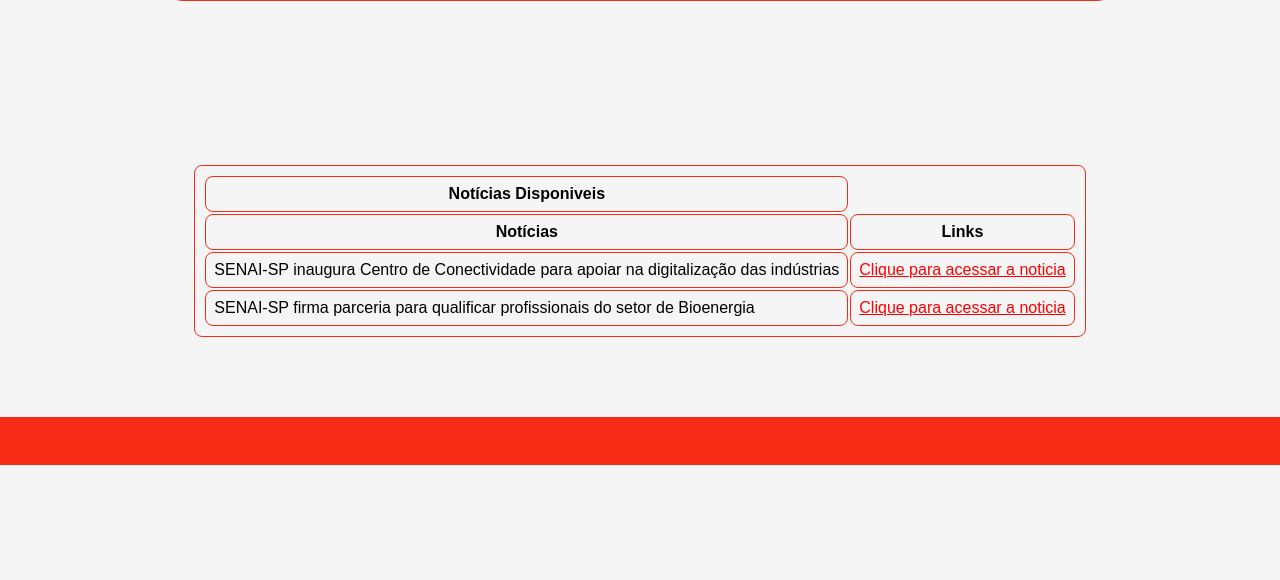
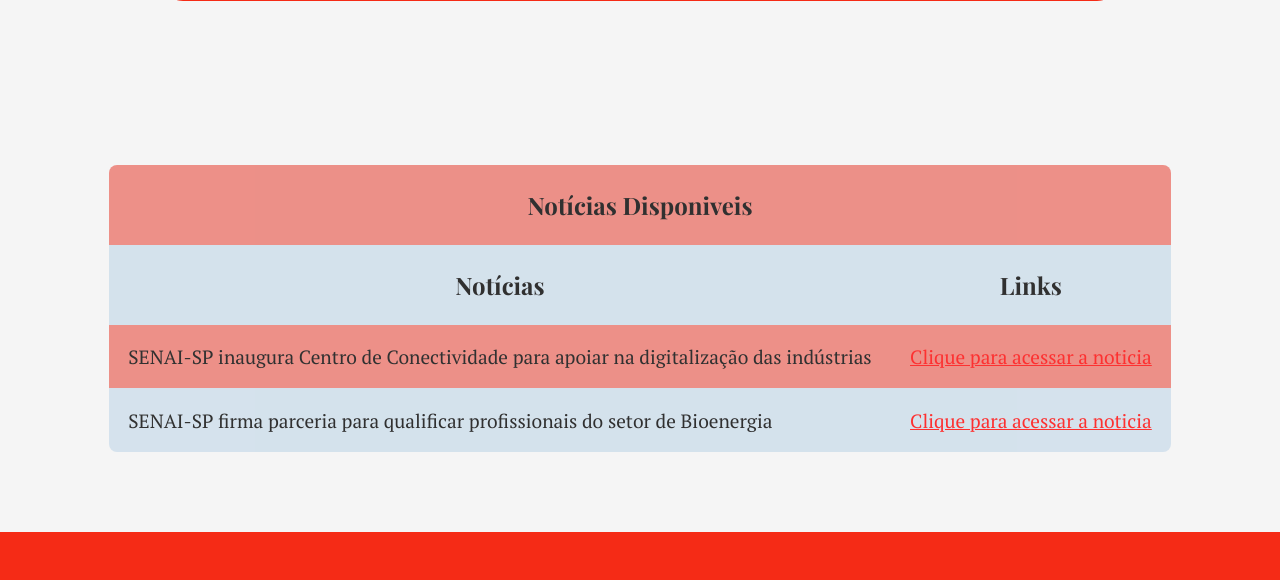
Before and after one commit to LuanSudario/DS-WEB, a PHP site: page /portal.html in a window 1280 px wide; the page is wider, and only the part inside the window is pictured. Shown: the part 1409-1989 px from the top of that part. Before the commit the page ends 1874 px from the top of that part, so only its background shows below. Run offline with PHP 8.4, Linux system fonts and the light colour scheme.

Commit message:
finalizando o portal

```diff
--- a/CSS/Atividade Portal/portal.css
+++ b/CSS/Atividade Portal/portal.css
@@ -82,12 +82,35 @@
         border: 0em;
 
     }
+table{
+        border-collapse: collapse;
+        border-radius: 0.5em;
+        overflow: hidden;
 
-    table, td, th{
-        border: #F52B16 solid 0.1em;
-        border-collapse: separate;
-        padding: 0.5em;
-        border-radius: 0.5em;
+
+
+    }
+
+    td, th{
+        padding: 1em;
+    }
+    th{font-family: 'Playfair Display', serif;
+    font-size: 1.5em;}
+    td{font-family: 'PT Serif', serif;
+    font-size: 1.2em;}
+
+    tr:nth-child(odd) {
+        background-color: #EB776D;
+    }
+    tr:nth-child(even){
+        background-color: #CDDEEB ;
+    }
+
+    tr {
+        opacity: 0.8;
+    }
+    tr:hover{
+        opacity: 1;
     }
 
 
--- a/CSS/Atividade Portal/portal.html
+++ b/CSS/Atividade Portal/portal.html
@@ -51,7 +51,7 @@
             <div class="tabela">
                <center> <table>
                     <tr>
-                        <th>Notícias Disponiveis</th>
+                        <th colspan="2">Notícias Disponiveis</th>
                     </tr>
                     <tr>
                         <th>Notícias</th>
```
